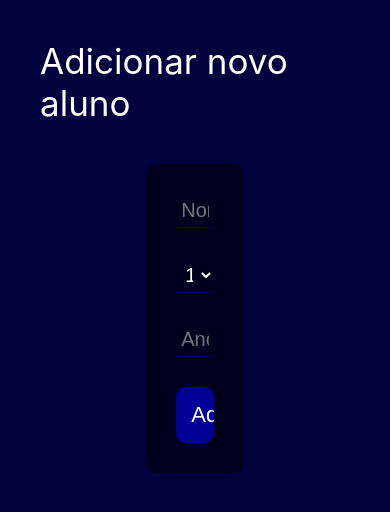
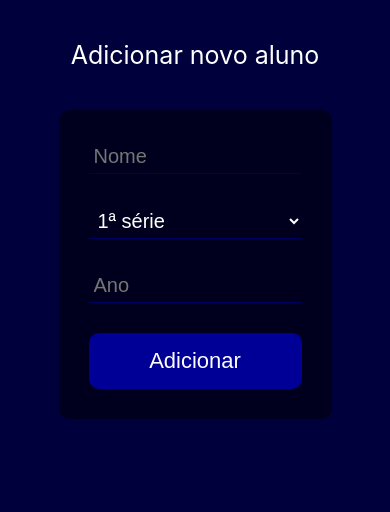
Before and after one commit to zarkuslol/students, a Next.js app: page /create in a window 390 px wide. Shown: the top 512 px of the page. Built offline with nearby package versions, Linux system fonts and the light colour scheme.

Commit message:
Ajustes de responsividade

```diff
--- a/styles/Create.module.css
+++ b/styles/Create.module.css
@@ -5,3 +5,9 @@
     justify-content: center;
     align-items: center;
 }
+
+@media (max-width: 420px) {
+    .mainTitle {
+        font-size: 25px;
+    }
+}
--- a/styles/FormStudent.module.css
+++ b/styles/FormStudent.module.css
@@ -34,3 +34,9 @@
     padding: 15px;
     font-size: 22px;
 }
+
+@media (max-width: 420px) {
+    .container {
+        width: 70%;
+    }
+}
--- a/styles/StudentsList.module.css
+++ b/styles/StudentsList.module.css
@@ -15,3 +15,9 @@
     font-size: 20px;
     cursor: pointer;
 }
+
+@media (max-width: 420px) {
+    .container {
+        width: 90%;
+    }
+}
```
Also changed, not shown: styles/Student.module.css (+14 -0 lines).
